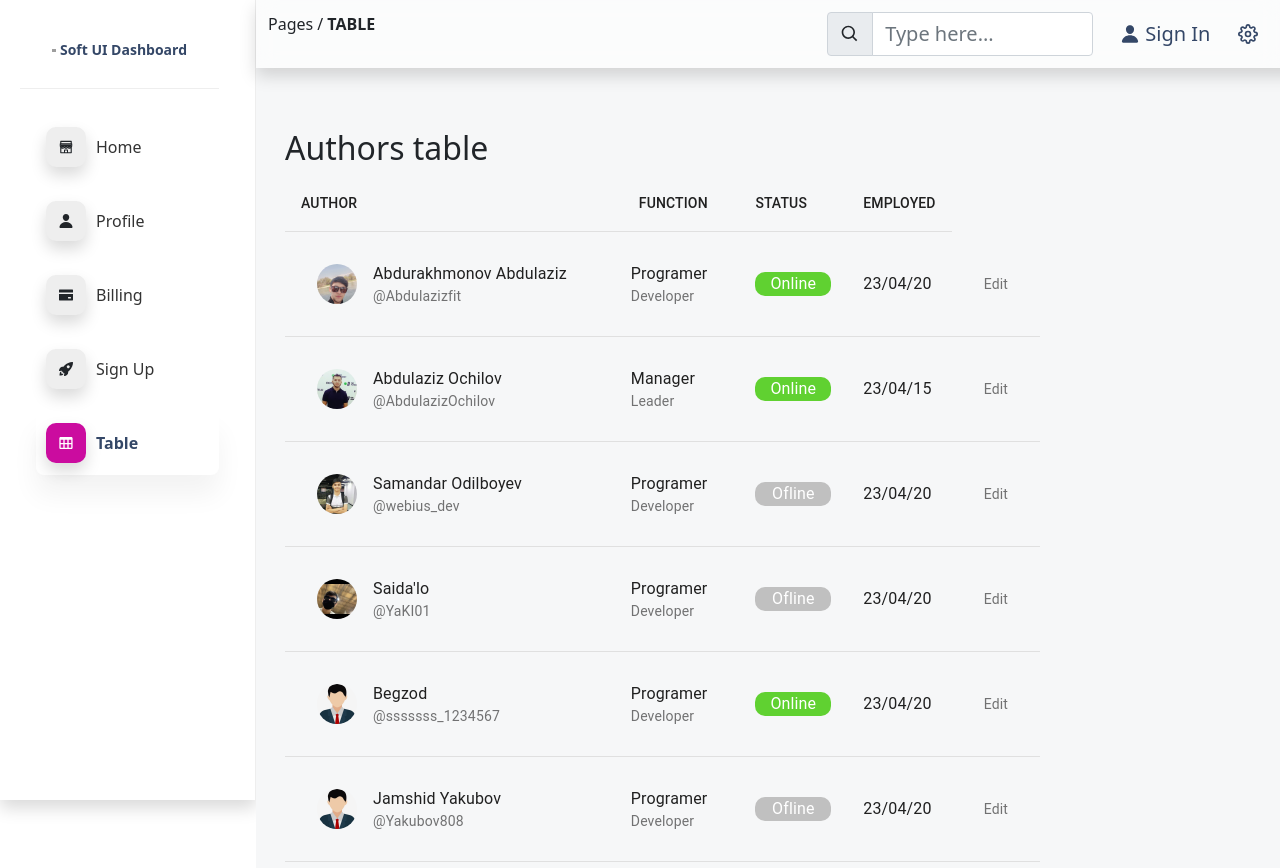
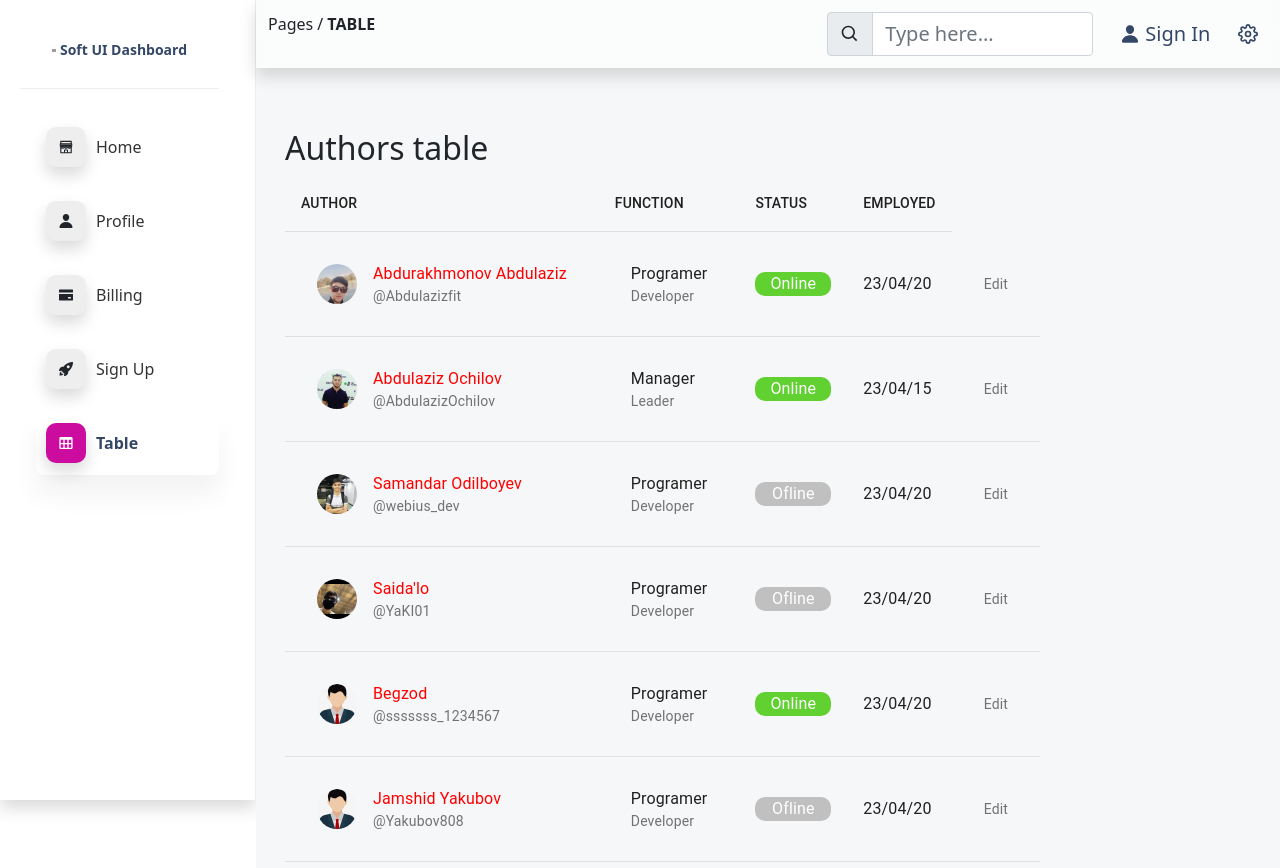
Before and after one commit to g86-g89-PDP/Soft-ui-dashboard, a Next.js app: page /Table in a window 1280 px wide. Shown: the top 868 px of the page. Built offline with nearby package versions, Linux system fonts and the light colour scheme.

Commit message:
88 qator xato togirlandi

```diff
--- a/pages/Table.js
+++ b/pages/Table.js
@@ -78,20 +78,20 @@ const Date = () => {
                 <TableRow className="m-4">
                     <TableCell>AUTHOR</TableCell>
                     <TableCell className="tablecel2">FUNCTION </TableCell>
-                    <TableCell>  STATUS </TableCell>
-                    <TableCell>  EMPLOYED </TableCell>
+                    <TableCell className="tablecel3">  STATUS </TableCell>
+                    <TableCell className="tablecel4">  EMPLOYED </TableCell>
                 </TableRow>
 
             </TableHead>
             <TableBody>
-                {table?.map(v => (
-                    <TableRow>
+                {table?.map((v, i) => (
+                    <TableRow key={i}>
                         <TableCell>
                             <ListItem>
                                 <ListItemAvatar>
                                     <Avatar src={`${v.image}`} />
                                 </ListItemAvatar>
-                                <ListItemText primary={v.username} secondary={v.email} />
+                                <ListItemText className="text1" primary={v.username} secondary={v.email} />
                             </ListItem>
                         </TableCell>
                         <TableCell>
--- a/styles/TableWrapper.js
+++ b/styles/TableWrapper.js
@@ -2,13 +2,9 @@ import styled from "styled-components";
 
 export const TableWrapper = styled.div`
 
-.tablerow{
-
-
-}
-.tablecel2{
-    padding-left: 40px;
-
+.text1{
+    font-size: 55   px !important;
+    color: red;
 }
 .status{
     font-family:Open Sans ;
```
